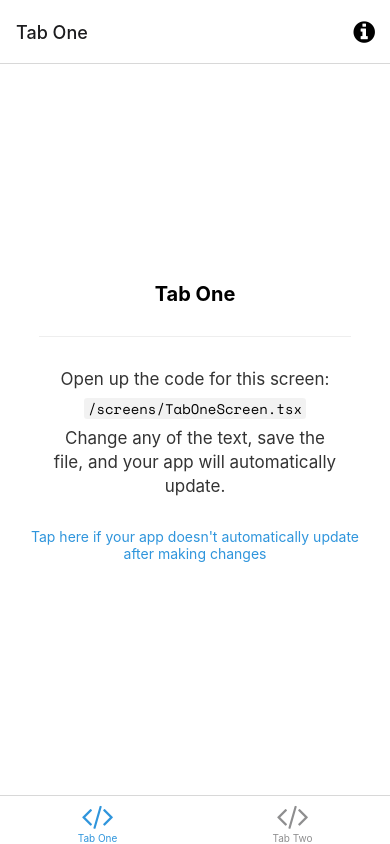
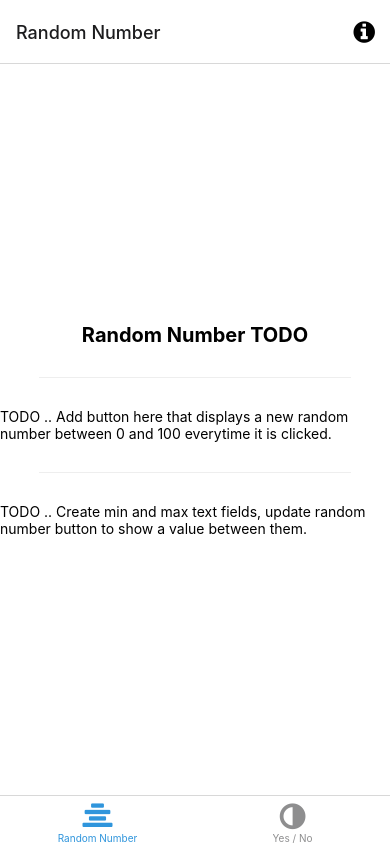
Before and after one commit to sumeetpareek/expo-app-clone-random-volodymyr, a React Native app: screen /TabOne in a window 390 px wide. Built offline with nearby package versions, Linux system fonts and the light colour scheme; what expo-linking would draw is missing.

Commit message:
Creates simple random placeholders in tabs one and two

```diff
--- a/navigation/index.tsx
+++ b/navigation/index.tsx
@@ -88,8 +88,10 @@ function BottomTabNavigator() {
         name="TabOne"
         component={TabOneScreen}
         options={({ navigation }: RootTabScreenProps<"TabOne">) => ({
-          title: "Tab One",
-          tabBarIcon: ({ color }) => <TabBarIcon name="code" color={color} />,
+          title: "Random Number",
+          tabBarIcon: ({ color }) => (
+            <TabBarIcon name="align-center" color={color} />
+          ),
           headerRight: () => (
             <Pressable
               onPress={() => navigation.navigate("Modal")}
@@ -111,8 +113,8 @@ function BottomTabNavigator() {
         name="TabTwo"
         component={TabTwoScreen}
         options={{
-          title: "Tab Two",
-          tabBarIcon: ({ color }) => <TabBarIcon name="code" color={color} />,
+          title: "Yes / No",
+          tabBarIcon: ({ color }) => <TabBarIcon name="adjust" color={color} />,
         }}
       />
     </BottomTab.Navigator>
--- a/screens/TabOneScreen.tsx
+++ b/screens/TabOneScreen.tsx
@@ -9,13 +9,26 @@ export default function TabOneScreen({
 }: RootTabScreenProps<"TabOne">) {
   return (
     <View style={styles.container}>
-      <Text style={styles.title}>Tab One</Text>
+      <Text style={styles.title}>Random Number TODO</Text>
       <View
         style={styles.separator}
         lightColor="#eee"
         darkColor="rgba(255,255,255,0.1)"
       />
-      <EditScreenInfo path="/screens/TabOneScreen.tsx" />
+      {/* <EditScreenInfo path="/screens/TabOneScreen.tsx" /> */}
+      <Text>
+        TODO .. Add button here that displays a new random number between 0 and
+        100 everytime it is clicked.
+      </Text>
+      <View
+        style={styles.separator}
+        lightColor="#eee"
+        darkColor="rgba(255,255,255,0.1)"
+      />
+      <Text>
+        TODO .. Create min and max text fields, update random number button to
+        show a value between them.
+      </Text>
     </View>
   );
 }
--- a/screens/TabTwoScreen.tsx
+++ b/screens/TabTwoScreen.tsx
@@ -1,14 +1,19 @@
-import { StyleSheet } from 'react-native';
+import { StyleSheet } from "react-native";
 
-import EditScreenInfo from '../components/EditScreenInfo';
-import { Text, View } from '../components/Themed';
+import EditScreenInfo from "../components/EditScreenInfo";
+import { Text, View } from "../components/Themed";
 
 export default function TabTwoScreen() {
   return (
     <View style={styles.container}>
-      <Text style={styles.title}>Tab Two</Text>
-      <View style={styles.separator} lightColor="#eee" darkColor="rgba(255,255,255,0.1)" />
-      <EditScreenInfo path="/screens/TabTwoScreen.tsx" />
+      <Text style={styles.title}>Yes / No</Text>
+      <View
+        style={styles.separator}
+        lightColor="#eee"
+        darkColor="rgba(255,255,255,0.1)"
+      />
+      {/* <EditScreenInfo path="/screens/TabTwoScreen.tsx" /> */}
+      <Text>TODO .. Add button that shows Yes or No when tapped</Text>
     </View>
   );
 }
@@ -16,16 +21,16 @@ export default function TabTwoScreen() {
 const styles = StyleSheet.create({
   container: {
     flex: 1,
-    alignItems: 'center',
-    justifyContent: 'center',
+    alignItems: "center",
+    justifyContent: "center",
   },
   title: {
     fontSize: 20,
-    fontWeight: 'bold',
+    fontWeight: "bold",
   },
   separator: {
     marginVertical: 30,
     height: 1,
-    width: '80%',
+    width: "80%",
   },
 });
```
